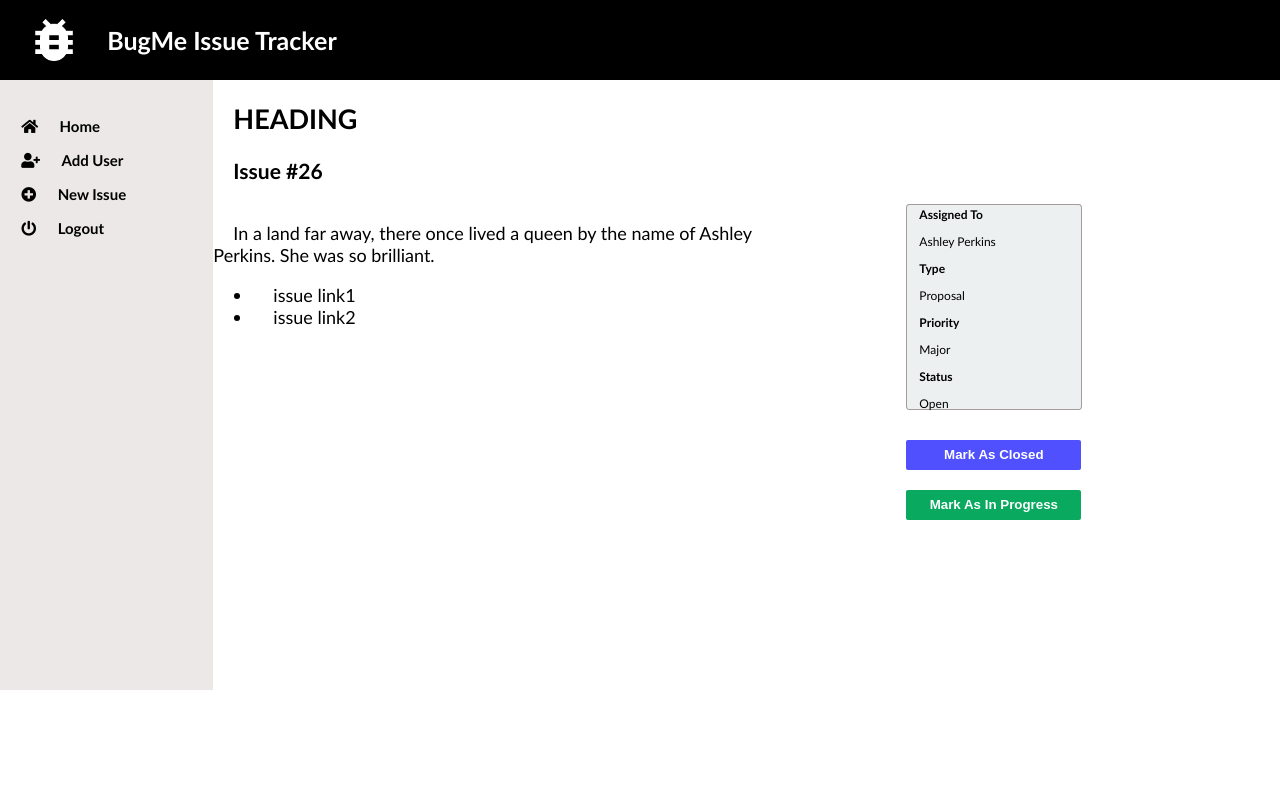
After one commit to palmer-matthew/info2180-project2, a PHP site: page /pages/test.php in a window 1280 px wide. The commit adds this page. Run offline with PHP 8.4, Linux system fonts and the light colour scheme.

Commit message:
Edited by Ashley the styling of the pages

```diff
--- /dev/null
+++ b/pages/test.php
@@ -0,0 +1,38 @@
+<html>
+    <head>
+        <link rel="stylesheet" href="../styles/adduser.css">
+        <link rel="stylesheet" href="../styles/all.min.css">
+    </head>
+    <body>
+    <?php include("../pages/header.php");?>
+        <div class="container">
+            <?php include("../pages/sidebar.php");?>
+        <section>
+            <h1>HEADING</h1>
+            <h3>Issue #26</h3>
+                <div class='layout'>
+                <div class='col1'>
+                    <p>In a land far away, there once lived a queen by the name of Ashley Perkins. She was so brilliant.</p>
+                    <ul>
+                        <li>issue link1</li>
+                        <li>issue link2</li>
+                    </ul>
+                </div>
+                <div class='col2'>
+                    <div class='square'>
+                        <p class='heading'>Assigned To<p>
+                        <p>Ashley Perkins</p>
+                        <p class='heading'>Type<p>
+                        <p>Proposal</p>
+                        <p class='heading'>Priority<p>
+                        <p>Major</p>
+                        <p class='heading'>Status<p>
+                        <p>Open</p>
+                    </div>
+                    <button class='close'>Mark As Closed</button>
+                    <button class='inprog'>Mark As In Progress</button>
+                </div>
+            </div>
+        </section>
+    </body>
+</html>
--- a/php/function/display_table.php
+++ b/php/function/display_table.php
@@ -50,11 +50,11 @@ if(isset($_SESSION['logged-in'])){
         if($found == true){
             $head = "
             <table>
-                <thead>
+                <thead id='table-header'>
                     <tr>
                         <th>Title</th>
                         <th>Type</th>
-                        <th>Status</th>
+                        <th id='issue-status'> Status </th>
                         <th>Assigned to</th>
                         <th>Created</th>
                     </tr>
--- a/styles/adduser.css
+++ b/styles/adduser.css
@@ -1,3 +1,6 @@
+*{
+    text-decoration: none;
+}
 body {
     margin:0 auto;
     font-size:18px;
@@ -193,6 +196,26 @@ form button {
     justify-content: center;
     align-items: center;
 }
+table{
+    margin-top: 50px;
+    border-collapse: collapse;
+    width: 95%;
+}
+th,td {
+	padding: 10px 0;
+}
+th{
+    text-align: left;
+}
+.table a{
+    color: #029ae6;
+ }
+td {
+	border-bottom: 1px solid #ddd;
+}
+#issue-status {
+	text-align: center;
+}
 
 .table h2{
     color: #ccc;
@@ -209,6 +232,76 @@ form button {
     text-align: center;
     padding: 2px 8px;
 }
+.table .in.Progress{
+    background-color:#fcba03;
+    border-radius: 5px;
+    text-align: center;
+    padding: 2px 8px;
+}
+.table .closed{
+    background-color: #fc4a03;
+    color: white;
+    border-radius: 5px;
+    text-align: center;
+    padding: 2px 8px;
+}
+#table-header {
+	padding: 10px 0;
+    background-color: #f2f2f2;
+}
+.square{
+    padding:2px 2px;
+    margin-left:100px;
+    background-color: #ecf0f1;
+    border-radius: 2%;
+    text-align: left;
+    align-items: right;
+    width:170px;
+    height:200px;
+    font-size:12px;
+    text-indent: 10px;
+    border-color: rgb(165, 155, 155);
+    border-style: solid;
+    border-width: 1px;
+
+}
+.heading{
+    font-weight:bold;
+    margin:0;
+}
+.layout{
+    display:grid;
+    grid-template-columns: 0.75fr 0.25fr;
+}
+section{
+    text-indent: 20px;
+    display:inline-block;
+}
+.close{
+    background-color: rgb(80, 80, 255);
+    color:white;
+    font-weight:bold;
+    border-radius:2px;
+    border:none;
+    width:175px;
+    height:30px;
+    margin-top:30px;
+    margin-left:100px;
+}
+.inprog{
+    background-color: rgb(9, 170, 95);
+    color:white;
+    font-weight:bold;
+    border-radius:2px;
+    border:none;
+    width:175px;
+    height:30px;
+    margin-top:20px;
+    margin-left:100px;
+}
+
+
+
 /* Styling for the Table  */
 
 /* Styling for the Issue Details*/
```
